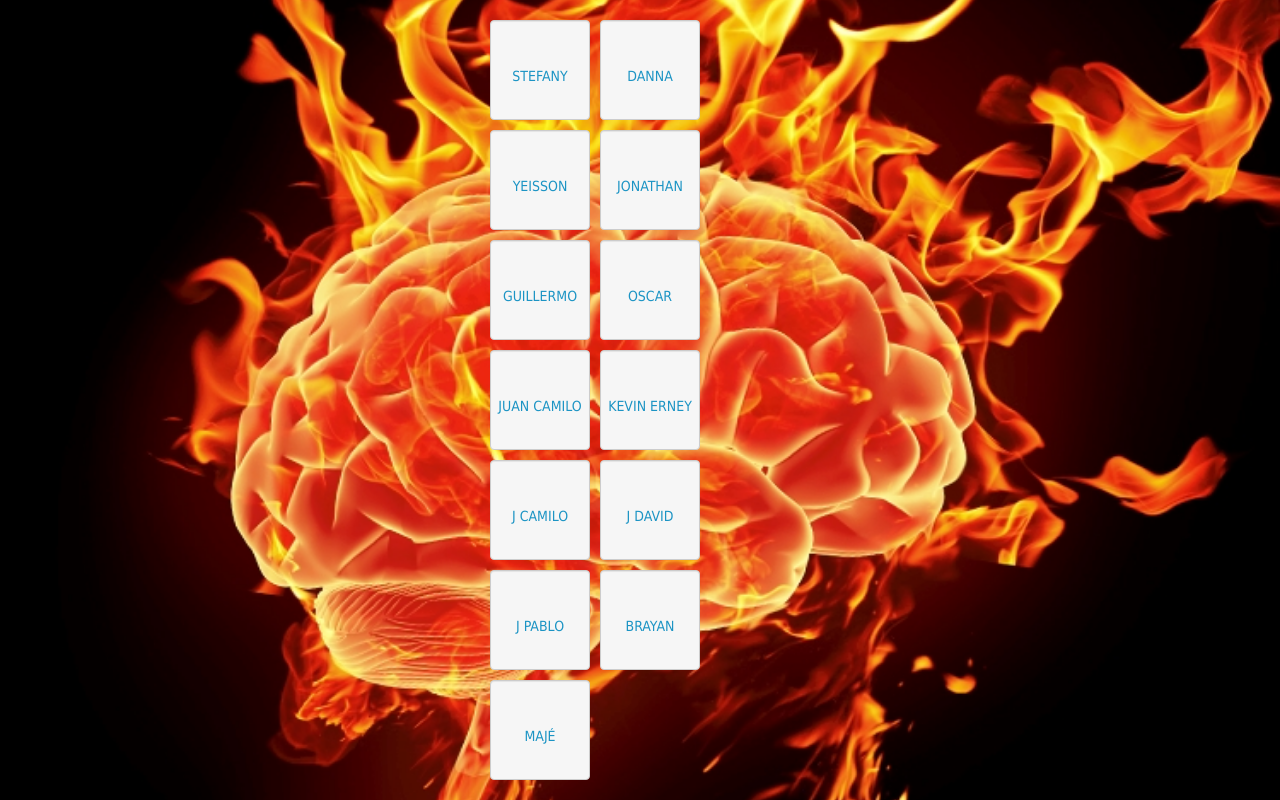
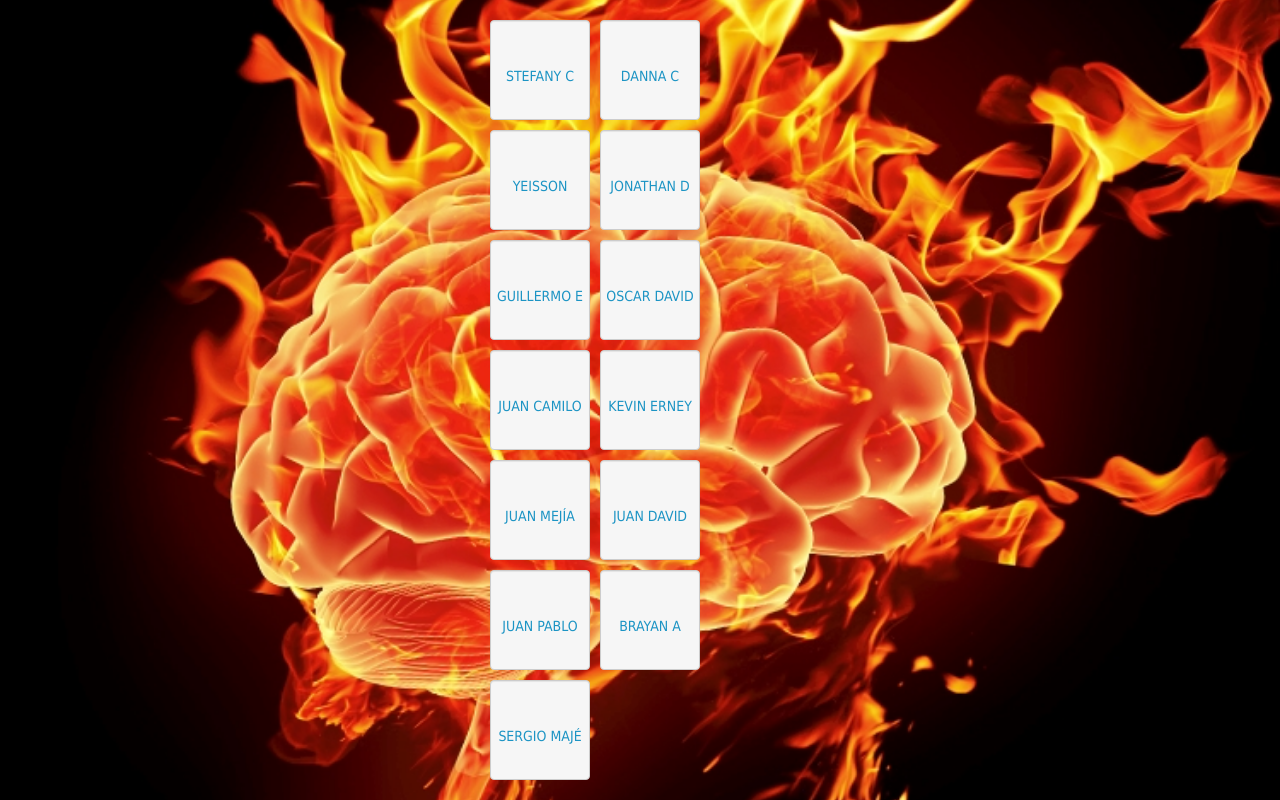
Before and after one commit to MitchAguilar/NewCode, a React app: page index.html in a window 1280 px wide. Built offline with nearby package versions, Linux system fonts and the light colour scheme; a web font is replaced by a local one.

Commit message:
update name

```diff
--- a/index.html
+++ b/index.html
@@ -36,19 +36,19 @@
 <body>
   <section>
 		<ul class="sortable grid">
-			<li class="form-control">STEFANY</li>
-			<li class="form-control">DANNA</li>
+			<li class="form-control">STEFANY C</li>
+			<li class="form-control">DANNA C</li>
 			<li class="form-control">YEISSON</li>
-			<li class="form-control">JONATHAN</li>
-			<li class="form-control">GUILLERMO</li>
-			<li class="form-control">OSCAR</li>
+			<li class="form-control">JONATHAN D</li>
+			<li class="form-control">GUILLERMO E</li>
+			<li class="form-control">OSCAR DAVID</li>
       <li class="form-control">JUAN CAMILO</li>
 			<li class="form-control">KEVIN ERNEY</li>
-			<li class="form-control">J CAMILO</li>
-			<li class="form-control">J DAVID</li>
-			<li class="form-control">J PABLO</li>
-			<li class="form-control">BRAYAN</li>
-			<li class="form-control">MAJÉ</li>
+			<li class="form-control">JUAN MEJÍA</li>
+			<li class="form-control">JUAN DAVID</li>
+			<li class="form-control">JUAN PABLO</li>
+			<li class="form-control">BRAYAN A</li>
+			<li class="form-control">SERGIO MAJÉ</li>
 		</ul>
 	</section>
   <div style="visibility: hidden">
```
